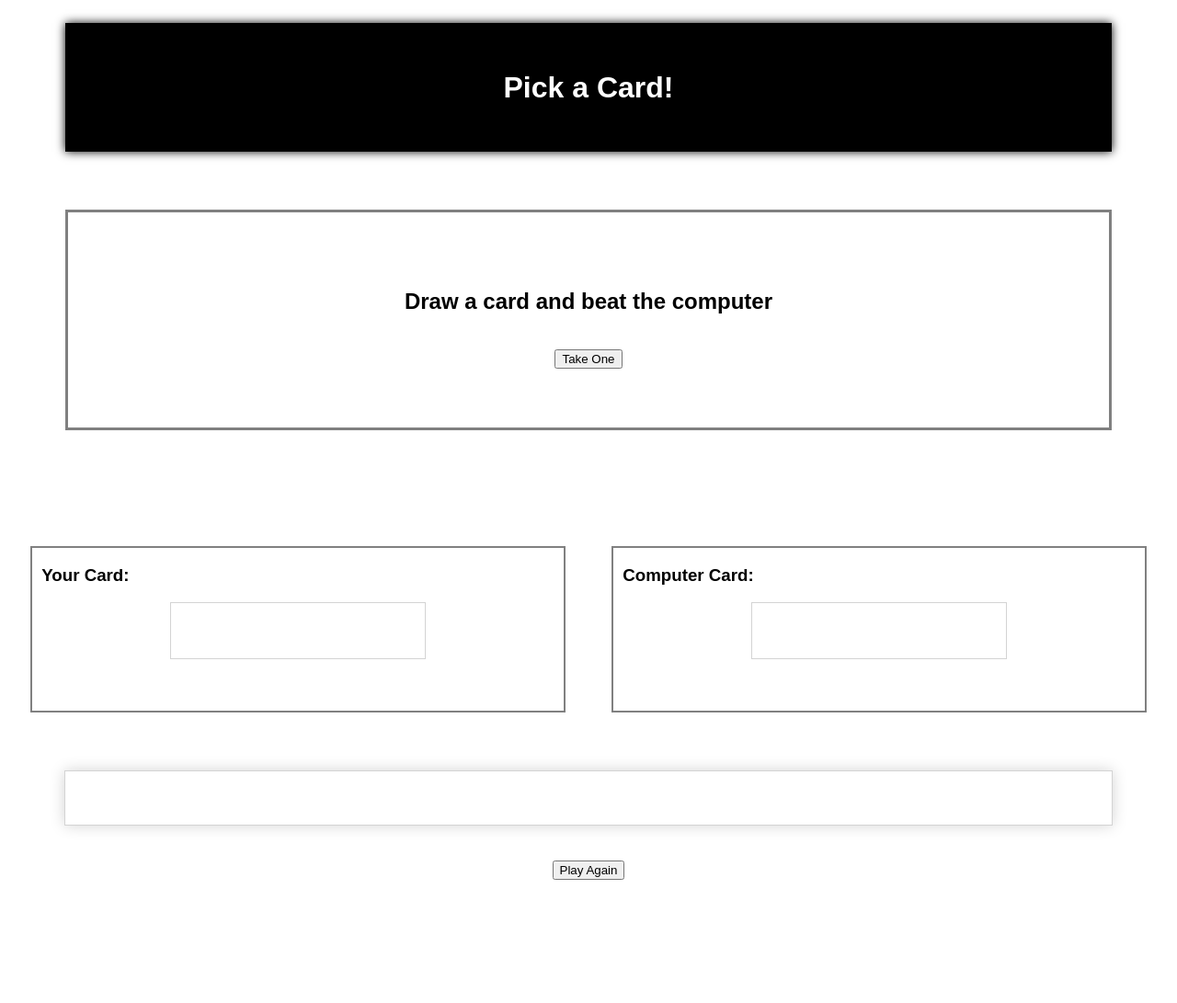
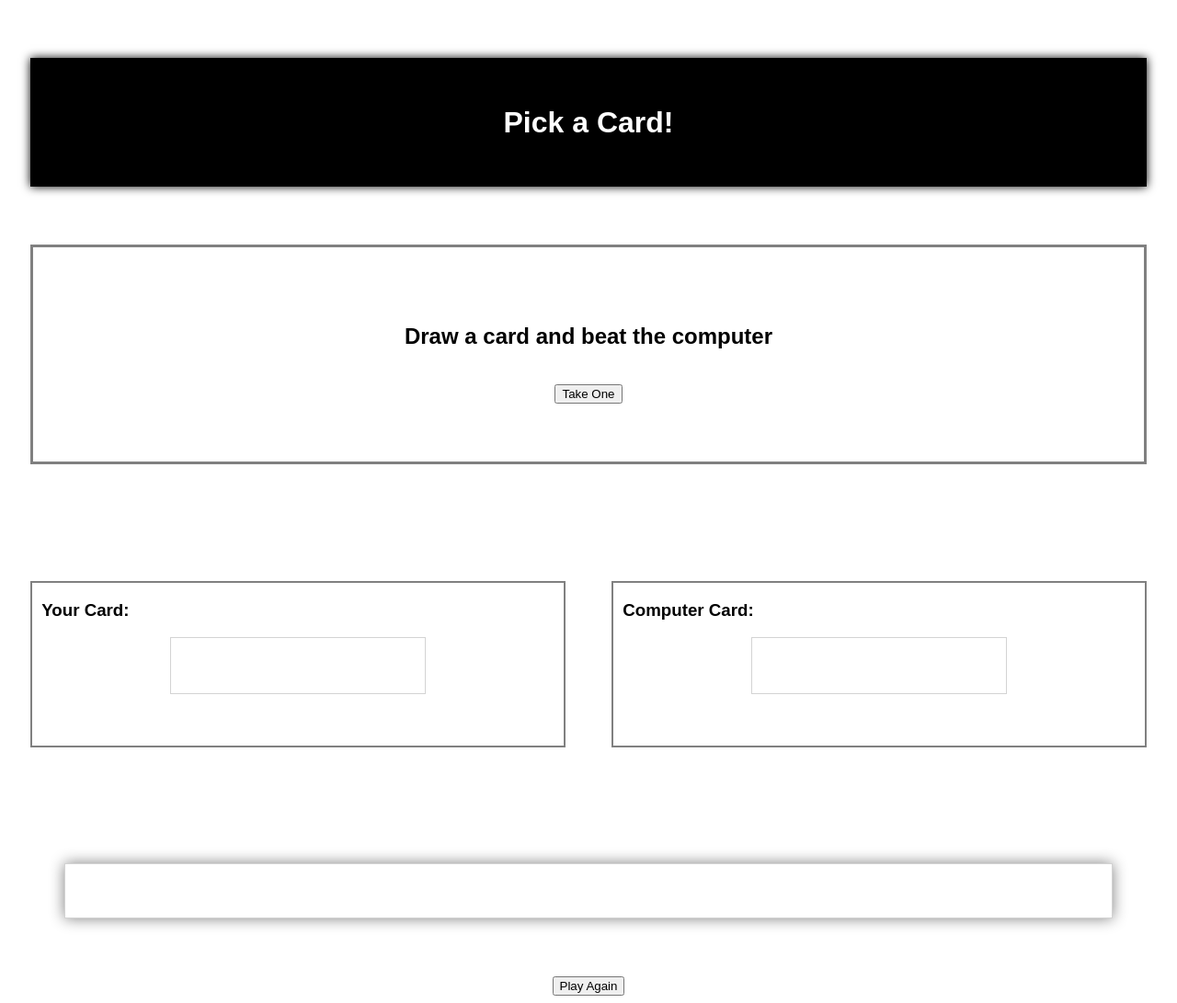
Before and after one commit to Eleanor-Shellstrop/pickacard, a plain HTML site: page index.html in a window 1280 px wide. Shown: the whole page at 92% size. Before the commit the page ends 965 px from the top, so only its background shows below. Drawn offline with Linux system fonts and the light colour scheme.

```diff
--- a/style.css
+++ b/style.css
@@ -10,7 +10,7 @@ header {
     justify-content: center;
     align-items: center;
     padding: 30px 50px;
-    margin: 2% 5%;
+    margin: 5% 2%;
 }
 
 .drawDisplay {
@@ -20,7 +20,7 @@ header {
     align-items: center;
     border: 3px solid grey;
     padding: 5%;
-    margin: 5%;
+    margin: 5% 2%;
 }
 
 .cardDisplay{
@@ -72,8 +72,8 @@ p {
     justify-content: center;
     align-items: center;
     border: 1px solid lightgrey;
-    box-shadow: 0 0 15px lightgrey;
-    margin-bottom: 3%;
+    box-shadow: 0 0 15px grey;
+    margin: 5% 2%;
     width: 70%;
     display: flex;
 }
```
